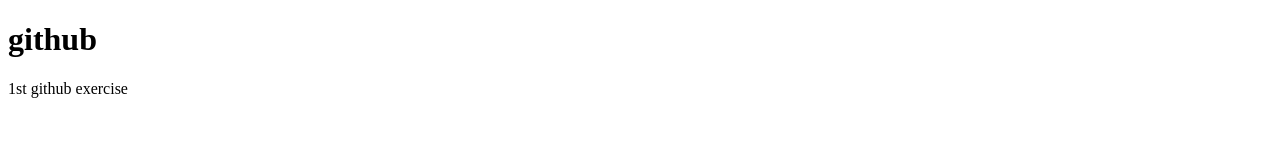
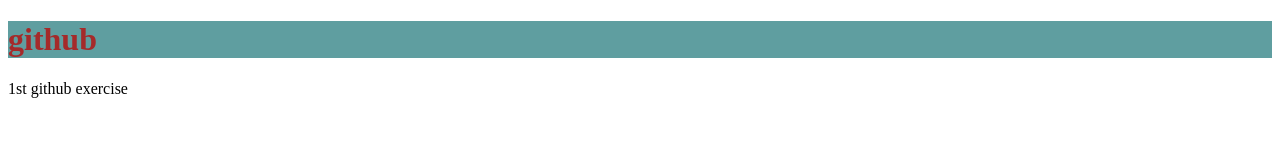
Before and after one commit to M-H-Nayem/my-first-github-repo, a plain HTML site: page index.html in a window 1280 px wide. Drawn offline with Linux system fonts and the light colour scheme.

Commit message:
added background color

```diff
--- a/index.html
+++ b/index.html
@@ -4,6 +4,7 @@
     <meta charset="UTF-8">
     <meta name="viewport" content="width=device-width, initial-scale=1.0">
     <title>first github project</title>
+    <link rel="stylesheet" href="style.css">
 </head>
 <body>
     <h1>github</h1>
--- /dev/null
+++ b/style.css
@@ -0,0 +1,6 @@
+h1{
+color: brown;
+background-color: cadetblue;
+
+
+}
```
